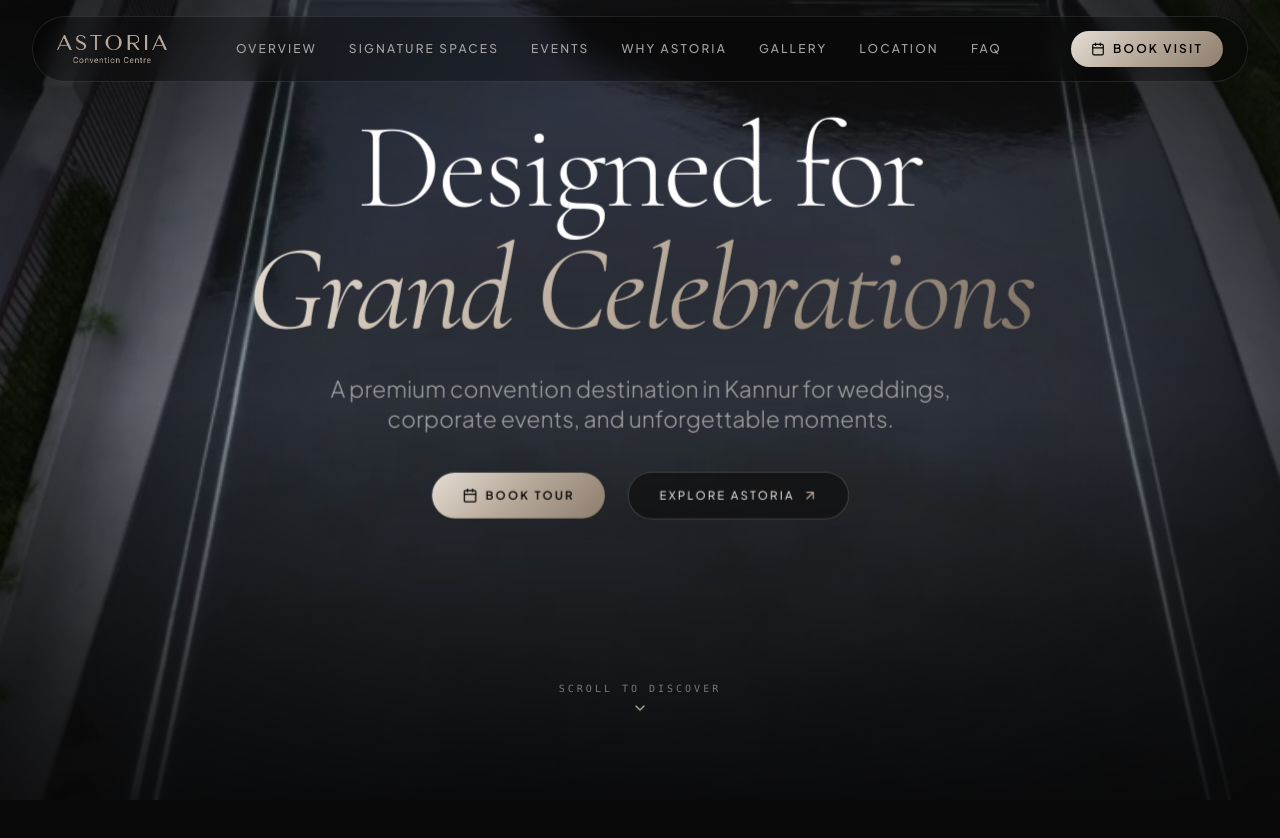
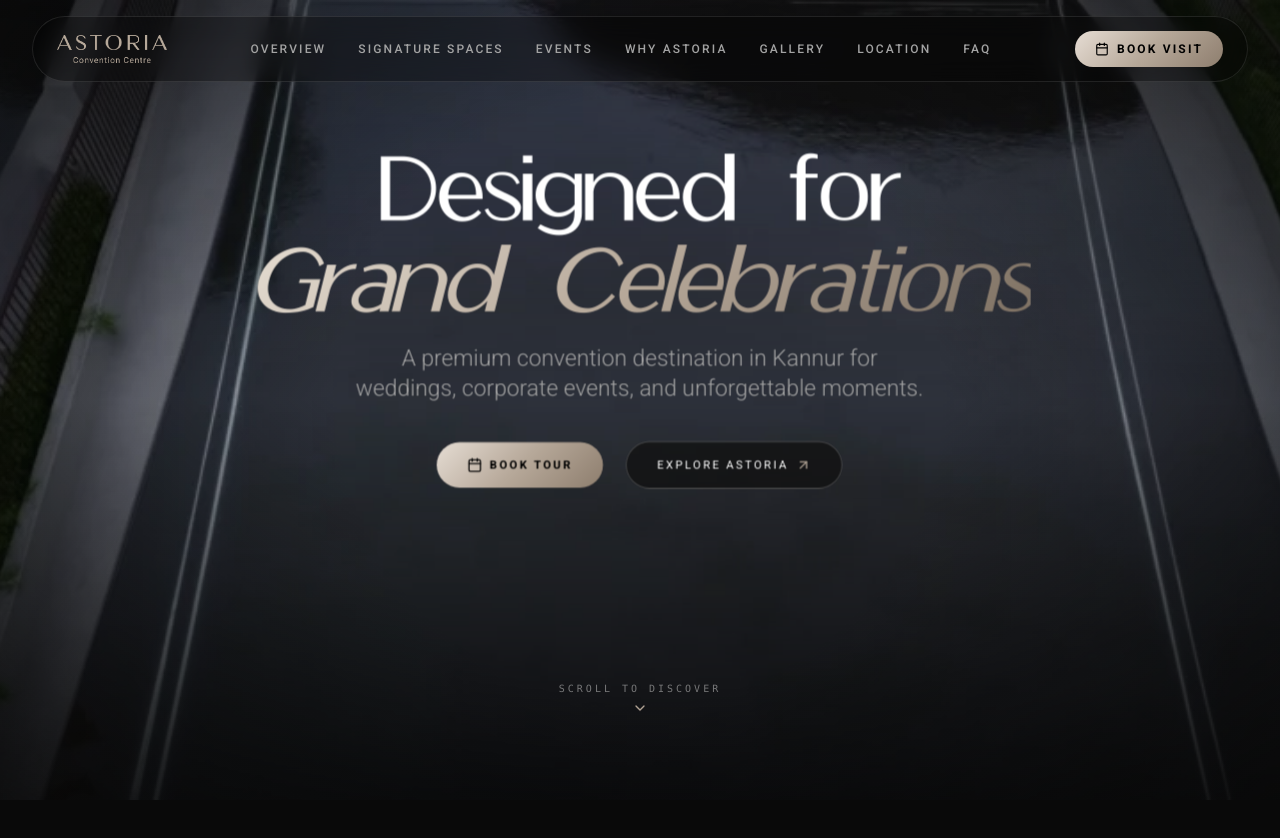
Before and after one commit to shamnad-sd/Astoria, a Next.js app: page / in a window 1280 px wide. Shown: the top 838 px of the page. Built offline with nearby package versions, Linux system fonts and the light colour scheme.

Commit message:
Font Family

```diff
--- a/app/globals.css
+++ b/app/globals.css
@@ -1,12 +1,34 @@
-@import url('https://fonts.googleapis.com/css2?family=Cormorant+Garamond:ital,wght@0,300;0,400;0,500;0,600;0,700;1,400&family=Plus+Jakarta+Sans:wght@300;400;500;600;700&display=swap');
+@import url('https://fonts.googleapis.com/css2?family=Cormorant+Garamond:ital,wght@0,300;0,400;0,500;0,600;0,700;1,400&family=Roboto:ital,wght@0,300;0,400;0,500;0,700;0,900;1,400&display=swap');
 
 @tailwind base;
 @tailwind components;
 @tailwind utilities;
 
+/* Bohemy — primary brand typeface (self-hosted) */
+@font-face {
+  font-family: 'Bohemy Sans';
+  src: url('/fonts/BohemySansSerif-Regular.ttf') format('truetype');
+  font-weight: 400;
+  font-style: normal;
+  font-display: swap;
+}
+
+@font-face {
+  font-family: 'Bohemy Script';
+  src: url('/fonts/Bohemy.ttf') format('truetype');
+  font-weight: 400;
+  font-style: normal;
+  font-display: swap;
+}
+
 :root {
-  --font-serif: 'Cormorant Garamond', Georgia, serif;
-  --font-sans: 'Plus Jakarta Sans', system-ui, -apple-system, sans-serif;
+  /* Headings — Bohemy */
+  --font-heading: 'Bohemy Sans', 'Cormorant Garamond', Georgia, serif;
+  --font-serif: var(--font-heading);
+  /* Body — Roboto */
+  --font-sans: 'Roboto', system-ui, -apple-system, sans-serif;
+  --font-bohemy: 'Bohemy Sans', 'Cormorant Garamond', serif;
+  --font-bohemy-script: 'Bohemy Script', 'Cormorant Garamond', cursive;
 }
 
 html {
@@ -14,6 +36,16 @@
   background-color: #090909;
   color: #FFFFFF;
   font-family: var(--font-sans);
+}
+
+/* All headings default to the Bohemy brand face */
+h1,
+h2,
+h3,
+h4,
+h5,
+h6 {
+  font-family: var(--font-heading);
 }
 
 body {
--- a/components/hero/HeroOverlays.tsx
+++ b/components/hero/HeroOverlays.tsx
@@ -67,7 +67,7 @@
           initial={{ opacity: 0, y: 30 }}
           animate={{ opacity: 1, y: 0 }}
           transition={{ duration: 1.2, delay: 0.4 }}
-          className="font-serif text-4xl sm:text-6xl md:text-8xl lg:text-9xl font-light text-white tracking-tight leading-[1.05] mb-6"
+          className="font-serif text-4xl sm:text-5xl md:text-6xl lg:text-8xl font-light text-white tracking-tight leading-[1.05] mb-6"
         >
           Designed for <br />
           <span className="italic font-normal text-gold-gradient">Grand Celebrations</span>
--- a/tailwind.config.ts
+++ b/tailwind.config.ts
@@ -37,8 +37,11 @@
         },
       },
       fontFamily: {
-        serif: ["var(--font-serif)", "Playfair Display", "Cinzel", "serif"],
-        sans: ["var(--font-sans)", "Inter", "Plus Jakarta Sans", "sans-serif"],
+        heading: ["var(--font-heading)", "Cormorant Garamond", "serif"],
+        serif: ["var(--font-serif)", "Cormorant Garamond", "serif"],
+        sans: ["var(--font-sans)", "Roboto", "system-ui", "sans-serif"],
+        bohemy: ["var(--font-bohemy)", "Cormorant Garamond", "serif"],
+        "bohemy-script": ["var(--font-bohemy-script)", "Cormorant Garamond", "cursive"],
       },
       backgroundImage: {
         "gold-gradient": "linear-gradient(135deg, #E6DDD4 0%, #B7A99A 50%, #8E7E6E 100%)",
```
Also changed, not shown: public/fonts/Bohemy.ttf (added), public/fonts/BohemySansSerif-Regular.ttf (added).
